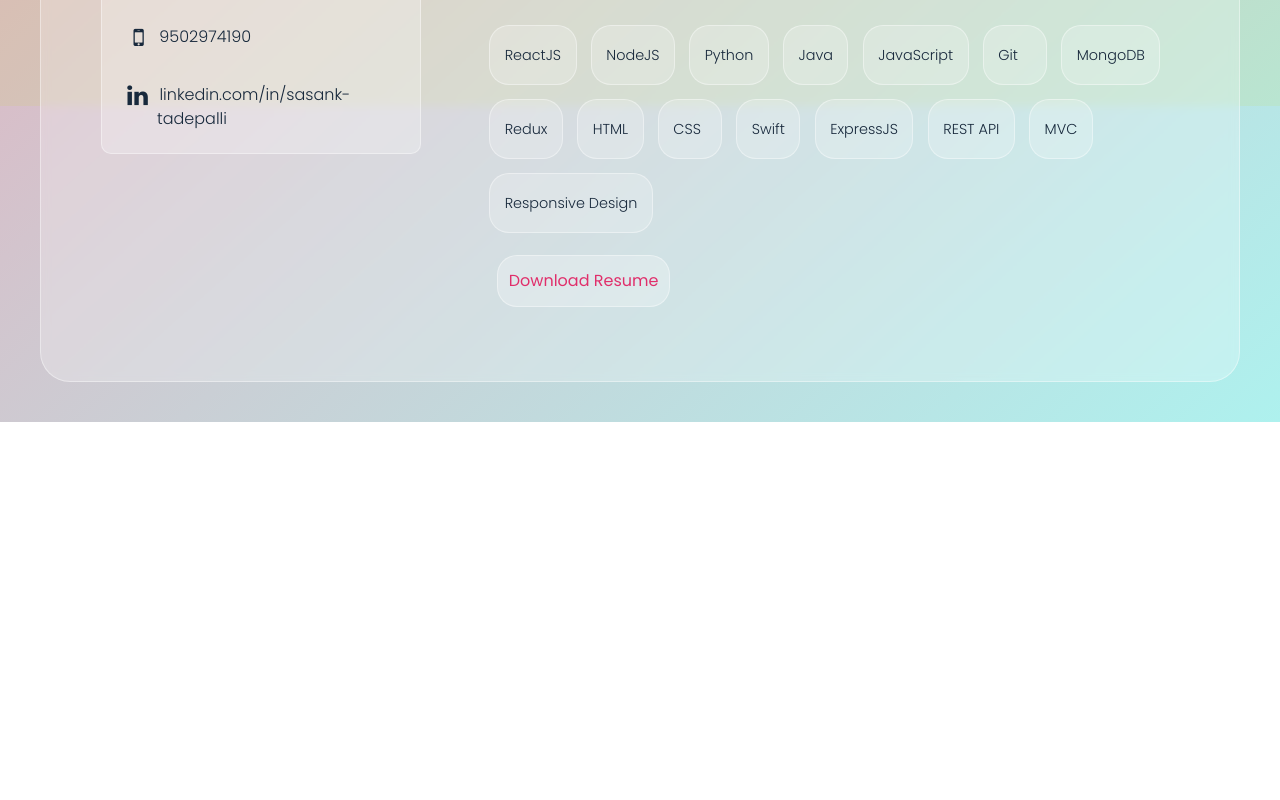
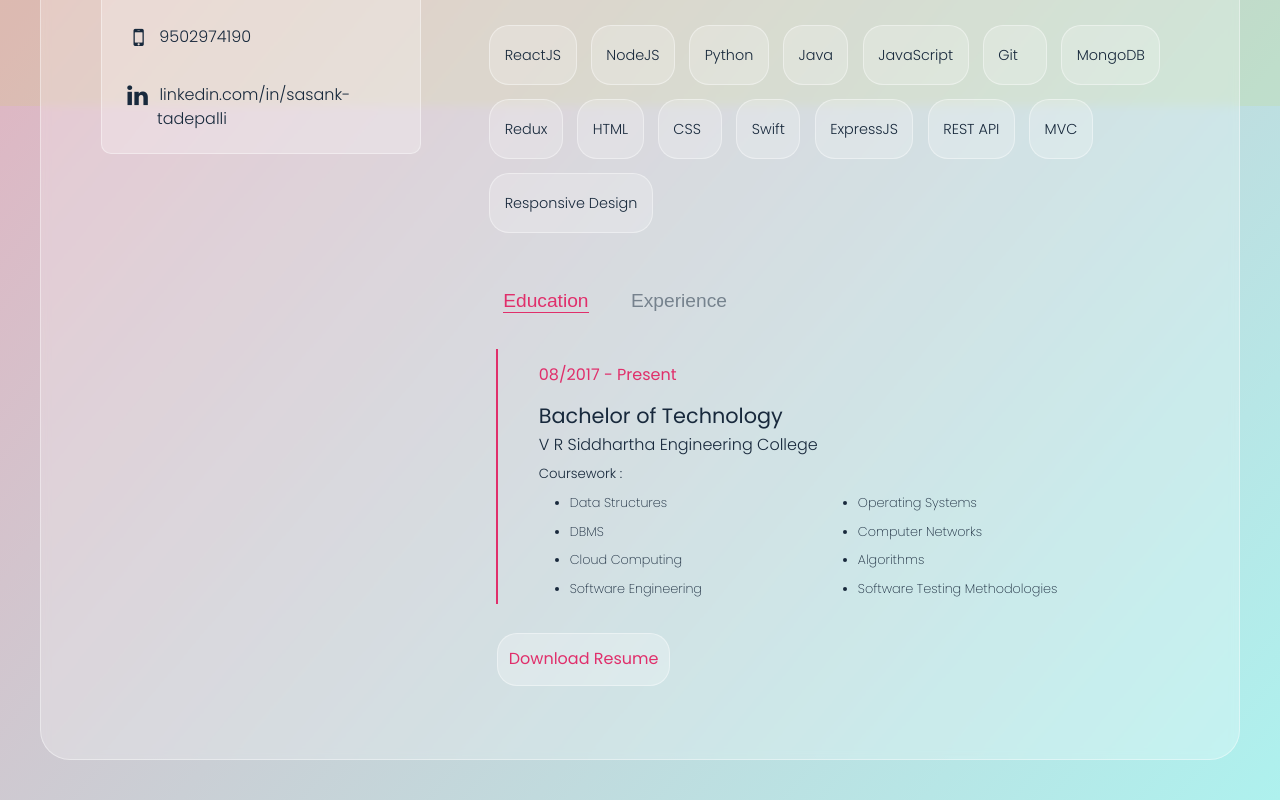
Before and after one commit to Shannu26/react-portfolio, a React (Create React App) app: page /about-me in a window 1280 px wide. Shown: the part 734-1534 px from the top of the page. Before the commit the page ends 1156 px from the top, so only its background shows below. Built offline with nearby package versions, Linux system fonts and the light colour scheme.

Commit message:
Completed About Me Page

```diff
--- a/src/components/AboutMe/AboutMe.js
+++ b/src/components/AboutMe/AboutMe.js
@@ -2,6 +2,7 @@ import "./AboutMe.css";
 import ProfilePic from "../../files/ProfilePic-large.png";
 import Skills from "../Skills/Skills";
 import ContactDetails from "../ContactDetails/ContactDetails";
+import EduExp from "../EduExp/EduExp";
 import Resume from "../../files/SasankTadepalli-Resume.pdf";
 
 const AboutMe = () => {
@@ -38,6 +39,7 @@ const AboutMe = () => {
           Martin.
         </p>
         <Skills />
+        <EduExp />
         <a
           href={Resume}
           download="SasankTadepalli-Resume.pdf"
--- /dev/null
+++ b/src/components/EduExp/EduExp.css
@@ -0,0 +1,29 @@
+.edu-exp {
+  /* background-color: red; */
+  margin: 2%;
+}
+
+.tabs button {
+  border: none;
+  background-color: transparent;
+  margin: 3%;
+  font-size: 1.2rem;
+  color: #18293c;
+  opacity: 0.5;
+  cursor: pointer;
+  border-color: #18293c;
+}
+
+.tabs .active {
+  color: #e02f6b;
+  opacity: 1;
+  border-bottom: 1px solid #e02f6b;
+}
+
+.tabs button:hover {
+  border-width: 1px;
+  border-style: solid;
+  border-left: none;
+  border-right: none;
+  border-top: none;
+}
--- /dev/null
+++ b/src/components/EduExp/EduExp.js
@@ -0,0 +1,35 @@
+import "./EduExp.css";
+
+import { useState } from "react";
+import Education from "./Education/Education";
+import Experience from "./Experience/Experience";
+
+const EduExp = () => {
+  const [content, setContent] = useState(0);
+
+  const clickHandler = (content) => {
+    setContent(content);
+  };
+
+  return (
+    <div className="edu-exp">
+      <div className="tabs">
+        <button
+          onClick={() => clickHandler(0)}
+          className={content === 0 ? "active" : ""}
+        >
+          Education
+        </button>
+        <button
+          onClick={() => clickHandler(1)}
+          className={content === 1 ? "active" : ""}
+        >
+          Experience
+        </button>
+      </div>
+      {content === 0 ? <Education /> : <Experience />}
+    </div>
+  );
+};
+
+export default EduExp;
--- /dev/null
+++ b/src/components/EduExp/Education/Education.css
@@ -0,0 +1,34 @@
+.education {
+  margin: 2%;
+  padding: 0 4%;
+  border-left: 2px solid #e02f6b;
+}
+
+.education #p {
+  color: #e02f6b;
+}
+
+.education #h1 {
+  font-size: 1.3rem;
+  margin: 0;
+}
+
+.education #h2 {
+  font-size: 1rem;
+  padding: 0 2%;
+  font-weight: 350;
+}
+
+.education #h5 {
+  font: 0.9rem;
+  font-weight: 300;
+  padding: 0 2%;
+}
+
+.education ul {
+  display: grid;
+  grid-template-columns: repeat(2, 1fr);
+  margin-left: 7%;
+  font-size: 0.8rem;
+  font-weight: 250;
+}
--- /dev/null
+++ b/src/components/EduExp/Education/Education.js
@@ -0,0 +1,24 @@
+import "./Education.css";
+
+const Education = () => {
+  return (
+    <div className="education">
+      <p id="p">08/2017 - Present</p>
+      <h1 id="h1">Bachelor of Technology</h1>
+      <h2 id="h2">V R Siddhartha Engineering College</h2>
+      <h5 id="h5">Coursework :</h5>
+      <ul>
+        <li>Data Structures</li>
+        <li>Operating Systems</li>
+        <li>DBMS</li>
+        <li>Computer Networks</li>
+        <li>Cloud Computing</li>
+        <li>Algorithms</li>
+        <li>Software Engineering</li>
+        <li>Software Testing Methodologies</li>
+      </ul>
+    </div>
+  );
+};
+
+export default Education;
--- /dev/null
+++ b/src/components/EduExp/Experience/Experience.css
@@ -0,0 +1,33 @@
+.experience {
+  margin: 2%;
+  padding: 0 4%;
+  border-left: 2px solid #e02f6b;
+}
+
+.experience #p {
+  color: #e02f6b;
+}
+
+.experience #h1 {
+  font-size: 1.3rem;
+  margin: 0;
+}
+
+.experience #h2 {
+  font-size: 1rem;
+  padding: 0 2%;
+  font-weight: 350;
+}
+
+.experience #h5 {
+  font: 0.9rem;
+  font-weight: 300;
+  padding: 0 2%;
+}
+
+.experience ul {
+  margin-left: 7%;
+  list-style-type: circle;
+  font-size: 0.8rem;
+  font-weight: 250;
+}
--- /dev/null
+++ b/src/components/EduExp/Experience/Experience.js
@@ -0,0 +1,24 @@
+import "./Experience.css";
+
+const Experience = () => {
+  return (
+    <div className="experience">
+      <p id="p">05/2020 - 09/2020</p>
+      <h1 id="h1">iOS Developer</h1>
+      <h2 id="h2">Freelance</h2>
+      <h5 id="h5">Achievements / Tasks :</h5>
+      <ul>
+        <li>
+          Developed an iOS App to store books present in prabhupada.io website.
+        </li>
+        <li>
+          Communicated and negotiated with client to complete the project
+          successfully.
+        </li>
+        <li>Worked with technologies such as Swift, Xcode.</li>
+      </ul>
+    </div>
+  );
+};
+
+export default Experience;
--- a/src/components/Home/Home.css
+++ b/src/components/Home/Home.css
@@ -57,3 +57,44 @@
   background-color: rgb(225, 229, 220);
   border: none;
 }
+
+.links {
+  padding: 5%;
+}
+
+.link {
+  background-color: rgba(255, 255, 255, 0.25);
+  border: 1px solid rgba(255, 255, 255, 0.4);
+  font-size: 1rem;
+  width: fit-content;
+  padding: 3%;
+  cursor: pointer;
+  margin: 0 4%;
+  border-radius: 20px;
+  text-decoration: none;
+  color: #e02f6b;
+  position: relative;
+  overflow: hidden;
+  vertical-align: middle;
+  transition: color 0.3s ease;
+}
+
+.link::before {
+  content: "";
+  position: absolute;
+  left: 0;
+  top: 0;
+  height: 100%;
+  width: 0%;
+  background-color: #e02f6b;
+  z-index: -1;
+  transition: width 0.3s ease;
+}
+
+.link:hover {
+  color: rgba(255, 255, 255, 1);
+}
+
+.link:hover::before {
+  width: 100%;
+}
--- a/src/components/Home/Home.js
+++ b/src/components/Home/Home.js
@@ -1,7 +1,14 @@
 import "./Home.css";
 import ProfilePic from "../../files/ProfilePic-small.png";
 
+import { useHistory } from "react-router-dom";
+
 const Home = () => {
+  const history = useHistory();
+
+  const clickHandler = (path) => {
+    history.push(path);
+  };
   return (
     <div className="home">
       <div className="left">
@@ -9,6 +16,14 @@ const Home = () => {
         <h1>Sasank Tadepalli</h1>
         <h2>Full Stack Web Developer.</h2>
         <h2>Programmer.</h2>
+        <div className="links">
+          <button className="link" onClick={() => clickHandler("/about-me")}>
+            More About Me
+          </button>
+          <button className="link" onClick={() => clickHandler("/projects")}>
+            My Projects
+          </button>
+        </div>
       </div>
       <div className="right">
         <div className="img-container">
```
